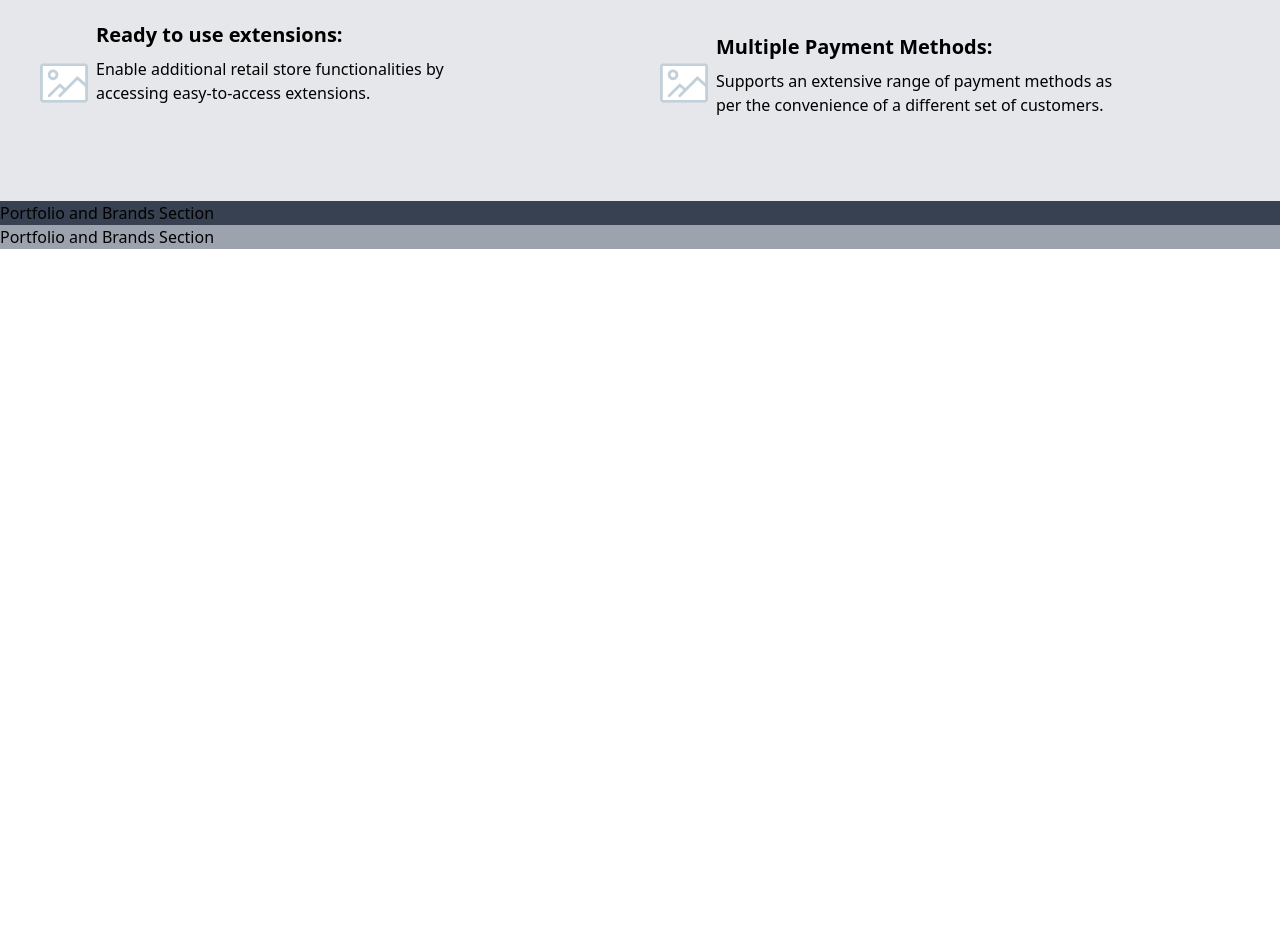
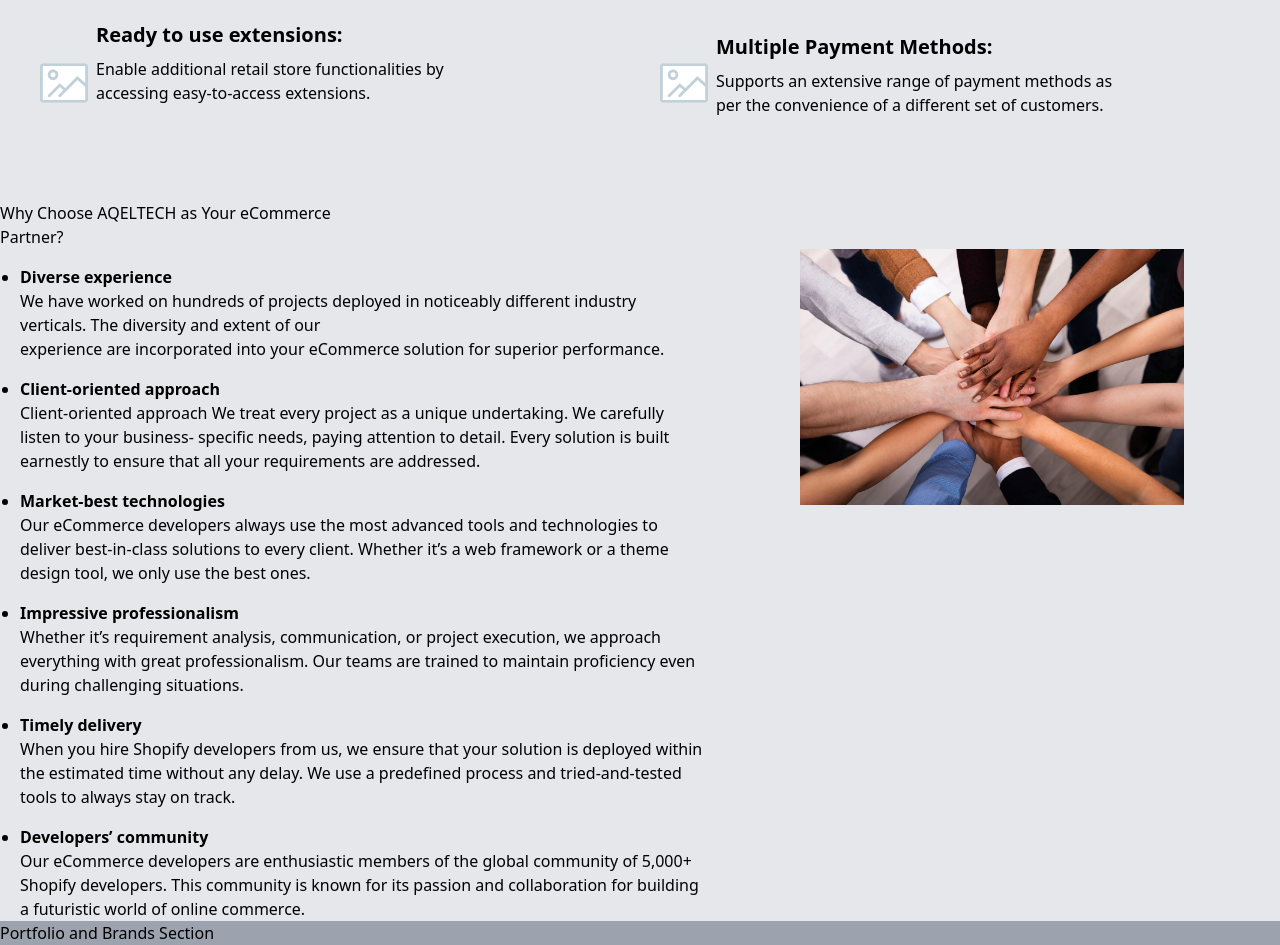
Before and after one commit to petekgithub/a-landing, a website: page index.html in a window 1280 px wide. Shown: the part 3862-4807 px from the top of the page. Before the commit the page ends 4111 px from the top, so only its background shows below. Drawn offline with nearby package versions, Linux system fonts and the light colour scheme.

Commit message:
ecomm-section

```diff
--- a/index.html
+++ b/index.html
@@ -592,9 +592,77 @@
       </section>
 
       <!--e-comm partner Section -->
-      <section class="bg-gray-700">
-        <!-- Portfolio and Brands Content Goes Here -->
-        <div><h2>Portfolio and Brands Section</h2></div>
+      <section class="bg-gray-200">
+          <h3 class="bg-slate-950 font-avenir">Why Choose <span class="bg-sky-500">AQELTECH</span> as Your eCommerce <br /> Partner?</h3>
+          <div class="flex">
+          <div class="flex-auto w-64">
+           <div class="ml-5"> <!-- Adjusted the margin to have a bit of indentation -->
+              <ul class="list-disc">
+                <li class="text-md font-bold mt-4">Diverse experience</li>
+              </ul>
+              <p>
+                We have worked on hundreds of projects
+                deployed in noticeably different industry
+                verticals. The diversity and extent of our <br />
+                experience are incorporated into your
+                eCommerce solution for superior performance.
+              </p>
+            </div>
+            <div class="ml-5"> <!-- Adjusted the margin to have a bit of indentation -->
+              <ul class="list-disc">
+                <li class="text-md font-bold mt-4">Client-oriented approach</li>
+              </ul>
+              <p>
+                Client-oriented approach
+                We treat every project as a unique undertaking. We carefully listen to your business-
+                specific needs, paying attention to detail. Every solution is built earnestly to ensure
+                that all your requirements are addressed.
+              </p>
+            </div>
+            <div class="ml-5"> <!-- Adjusted the margin to have a bit of indentation -->
+              <ul class="list-disc">
+                <li class="text-md font-bold mt-4">Market-best technologies</li>
+              </ul>
+              <p>
+              Our eCommerce developers always use the most advanced tools and technologies
+              to deliver best-in-class solutions to every client. Whether it’s a web framework or a
+              theme design tool, we only use the best ones.
+              </p>
+            </div>
+            <div class="ml-5"> <!-- Adjusted the margin to have a bit of indentation -->
+              <ul class="list-disc">
+                <li class="text-md font-bold mt-4">Impressive professionalism</li>
+              </ul>
+              <p>
+              Whether it’s requirement analysis, communication, or project execution, we
+              approach everything with great professionalism. Our teams are trained to maintain
+              proficiency even during challenging situations.
+              </p>
+            </div>
+            <div class="ml-5"> <!-- Adjusted the margin to have a bit of indentation -->
+              <ul class="list-disc">
+                <li class="text-md font-bold mt-4"> Timely delivery</li>
+              </ul>
+              <p>
+              When you hire Shopify developers from us, we ensure that your solution is
+              deployed within the estimated time without any delay. We use a predefined
+              process and tried-and-tested tools to always stay on track.
+              </p>
+            </div> <div class="ml-5"> <!-- Adjusted the margin to have a bit of indentation -->
+              <ul class="list-disc">
+                <li class="text-md font-bold mt-4">Developers’ community</li>
+              </ul>
+              <p>
+              Our eCommerce developers are enthusiastic members of the global community of
+              5,000+ Shopify developers. This community is known for its passion and
+              collaboration for building a futuristic world of online commerce.
+              </p>
+            </div>
+          </div>
+          <img class="flex-auto w-32 object-contain h-64" src="assets/images/ecom.jpg" alt="ecomm img" />
+
+          </div>
+        </div>
       </section>
       <!-- Portfolio and Brands Content Goes Here -->
       <section class="bg-gray-400">
```
Also changed, not shown: assets/images/ecom.jpg (added).
